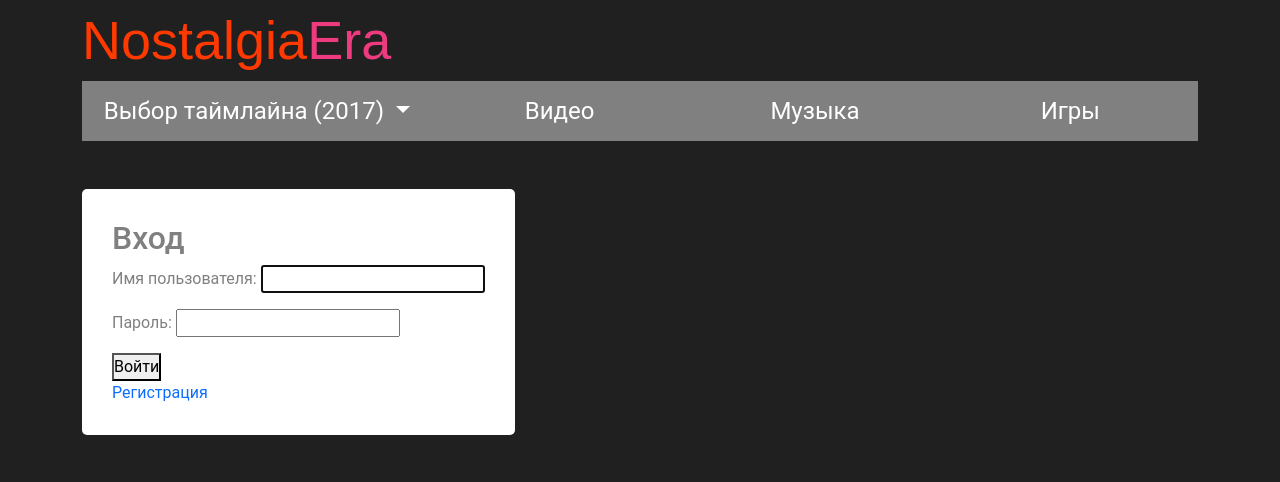
After one commit to Niko11o/NostalgiaEra, a Django app: page /accounts/login/ in a window 1280 px wide. The commit adds this page. Shown: the top 482 px of the page. Run offline with Django 5.2, Linux system fonts and the light colour scheme; some libraries are stand-ins or nearby versions.

Commit message:
АУНТ: Сделал аутентификацию. Надо поработать над аккуратностью и лаконичностью.

```diff
--- /dev/null
+++ b/mysite/accounts/templates/accounts/login.html
@@ -0,0 +1,22 @@
+{% extends "layouts/base.html" %}
+
+{% block content %}
+
+<div class="container">
+    <div class="row">
+        <div class="col col-xl-6 mt-5 mb-5 ">
+            <div class="login-board">
+                <h2>Вход</h2>
+                <form method="post">
+                    {% csrf_token %}
+                    {{ form.as_p }}
+                   <button type="submit">Войти</button>
+                </form>
+
+                <a href="{% url 'register' %}">Регистрация</a>
+            </div>
+        </div>
+    </div>
+</div>
+
+{% endblock %}
--- /dev/null
+++ b/mysite/accounts/urls.py
@@ -0,0 +1,8 @@
+from django.urls import path
+from .views import UserLoginView, register_view, logout_view
+
+urlpatterns = [
+    path('login/', UserLoginView.as_view(), name='login'),
+    path('register/', register_view, name='register'),
+    path('logout/', logout_view, name='logout'),
+]
--- a/mysite/accounts/views.py
+++ b/mysite/accounts/views.py
@@ -1,3 +1,25 @@
-from django.shortcuts import render
+from django.contrib.auth import login, logout
+from django.contrib.auth.views import LoginView
+from django.shortcuts import render, redirect
+from .forms import RegisterForm
+# Create your views here.
 
-# Create your views here.
+
+class UserLoginView(LoginView):
+    template_name = 'accounts/login.html'
+
+def register_view(request):
+    if request.method == 'POST':
+        form = RegisterForm(request.POST)
+        if form.is_valid():
+            user = form.save()
+            login(request, user)
+            return redirect('home')  # поменяй на свой URL
+    else:
+        form = RegisterForm()
+
+    return render(request, 'accounts/register.html', {'form': form})
+
+def logout_view(request):
+    logout(request)
+    return redirect('login')
--- a/mysite/mysite/settings.py
+++ b/mysite/mysite/settings.py
@@ -44,6 +44,7 @@ INSTALLED_APPS = [
     'games',
     'music',
     'rest_framework',
+    'accounts',
 ]
 
 MIDDLEWARE = [
@@ -143,3 +144,8 @@ MEDIA_ROOT = os.path.join(BASE_DIR, 'media')
 # https://docs.djangoproject.com/en/5.2/ref/settings/#default-auto-field
 
 DEFAULT_AUTO_FIELD = 'django.db.models.BigAutoField'
+
+
+LOGIN_URL = 'login'
+LOGIN_REDIRECT_URL = 'home'
+LOGOUT_REDIRECT_URL = 'login'
--- a/mysite/mysite/urls.py
+++ b/mysite/mysite/urls.py
@@ -26,6 +26,7 @@ urlpatterns = [
     path('games/', include('games.urls')),
     path('music/', include('music.urls')),
     path('api/', include('rest_framework.urls')),
+    path('accounts/', include('accounts.urls')),
 ]
 
 if settings.DEBUG:
--- a/mysite/static/bootstrap/css/style.css
+++ b/mysite/static/bootstrap/css/style.css
@@ -247,3 +247,15 @@ a {
     height: 600px;
     border-radius: 5px;
 }
+
+
+/*     login logout      */
+
+.login-board {
+display: inline-block;
+background-color: white;
+border-radius: 5px;
+padding: 30px;
+
+
+}
```
Also changed, not shown: mysite/accounts/forms.py (added, +10 -0 lines), mysite/accounts/templates/accounts/register.html (added, +28 -0 lines), mysite/db.sqlite3.
